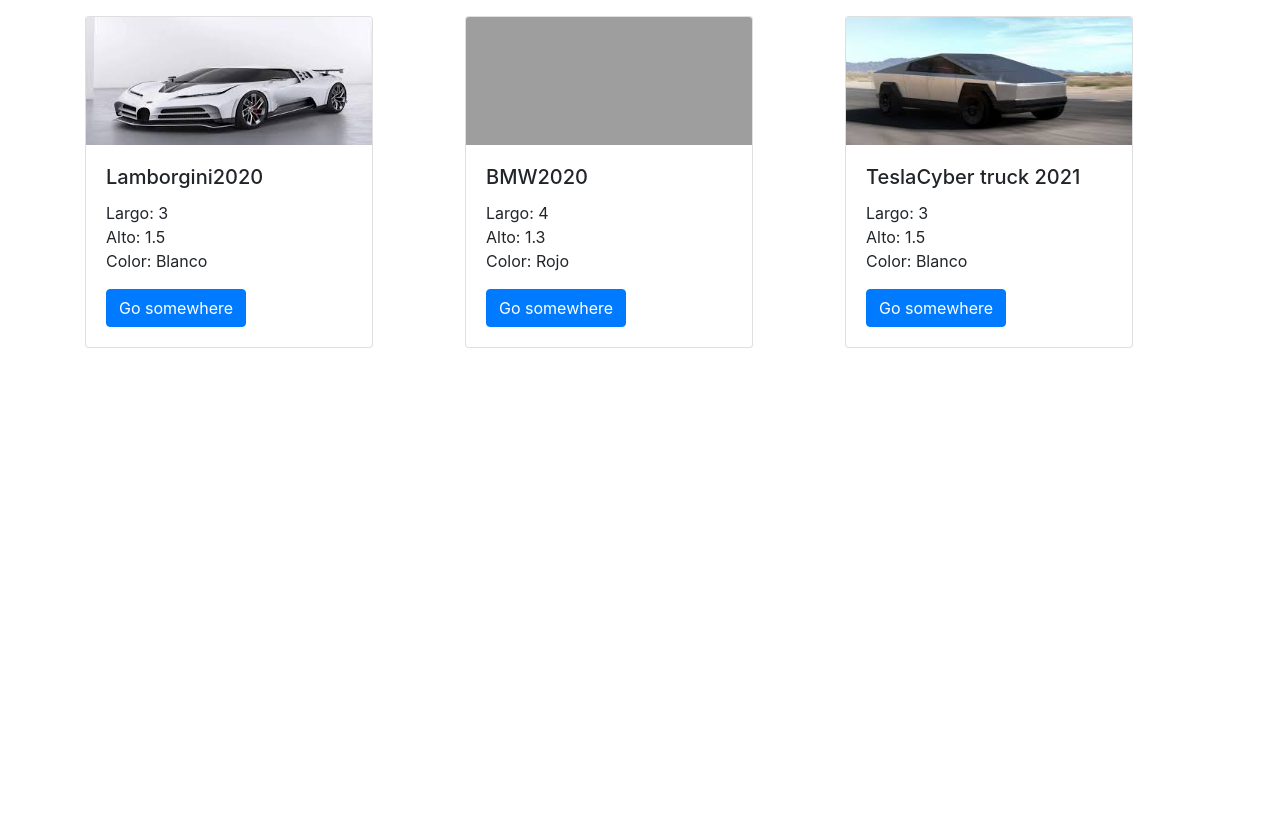
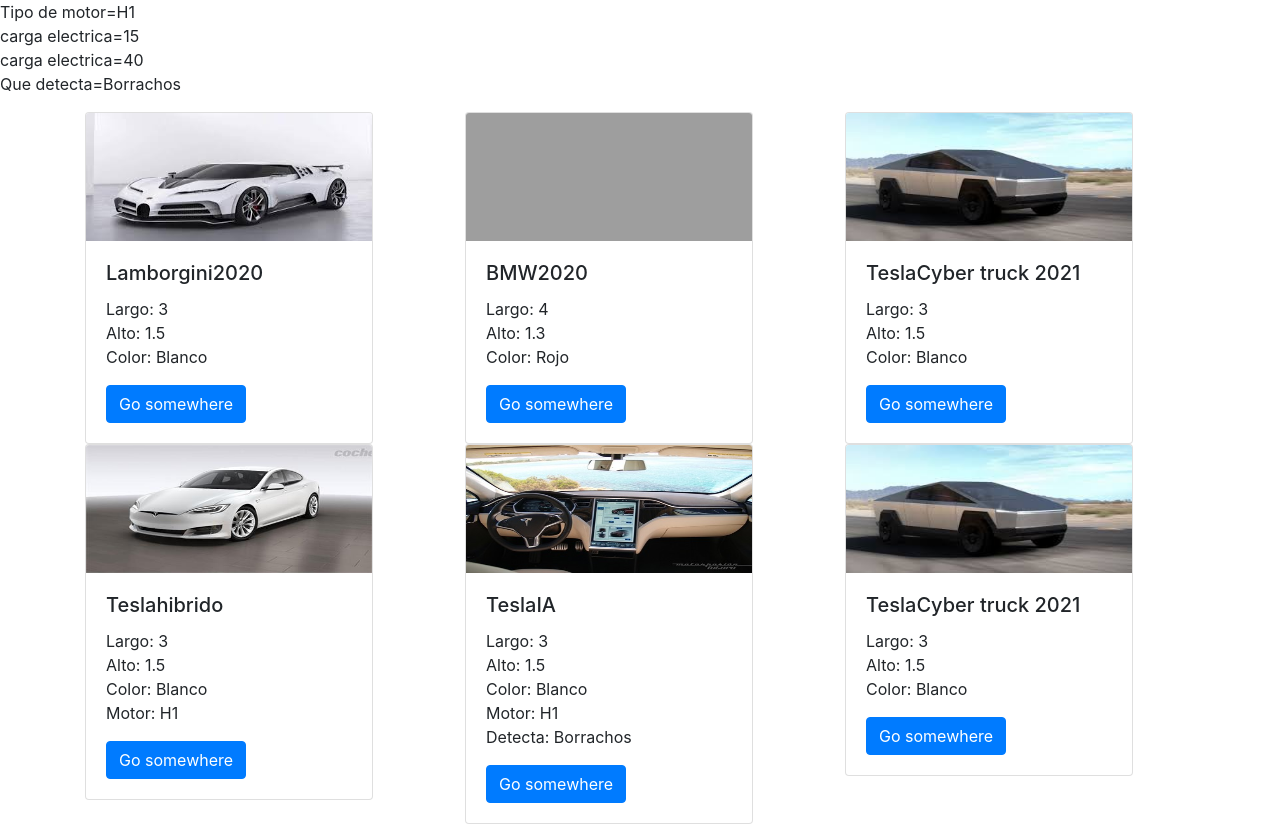
Before and after one commit to programadornovato/php, a PHP site: page /programacionOrientadaObjetos.php in a window 1280 px wide. Before the commit the page ends 348 px from the top, so only its background shows below. Run offline with PHP 8.4, Linux system fonts and the light colour scheme; grey boxes are pictures that could not be loaded.

Commit message:
Curso de PHP y MySql [31.- POO(Programación Orientada a Objetos (Herencia) parte 5)]
Video:
https://youtu.be/OnNZuDxpVZo

```diff
--- a/class/carro.php
+++ b/class/carro.php
@@ -1,37 +1,40 @@
 <?php
 class carro
 {
-        function __construct($marca,$modelo,$alto=1.5,$largo=3,$color="Blanco")
+    function __construct($marca, $modelo, $alto = 1.5, $largo = 3, $color = "Blanco")
     {
-            $this->marca=$marca;
-            $this->modelo=$modelo;
-            $this->alto=$alto;
-            $this->largo=$largo;
-            $this->color=$color;
+        $this->marca = $marca;
+        $this->modelo = $modelo;
+        $this->alto = $alto;
+        $this->largo = $largo;
+        $this->color = $color;
     }
-        function arrancar(){
-            $this->velocidad=0;
+    function arrancar()
+    {
+        $this->velocidad = 0;
     }
-        function acelerar($aceleracion){
-            $this->velocidad+=$aceleracion;
+    function acelerar($aceleracion)
+    {
+        $this->velocidad += $aceleracion;
     }
-        function giro($direccion){
-            if($direccion=="derecha"){
-                $this->angulo+=45;
-                if($this->angulo>=360){
-                    $this->angulo=0;
+    function giro($direccion)
+    {
+        if ($direccion == "derecha") {
+            $this->angulo += 45;
+            if ($this->angulo >= 360) {
+                $this->angulo = 0;
             }
         }
-            if($direccion=="izquierda"){
-                $this->angulo-=45;
-                if($this->angulo<=-360){
-                    $this->angulo=0;
+        if ($direccion == "izquierda") {
+            $this->angulo -= 45;
+            if ($this->angulo <= -360) {
+                $this->angulo = 0;
             }
         }
-
     }
-        function setImage($path){
-            $this->imagen=$path;
+    function setImage($path)
+    {
+        $this->imagen = $path;
     }
     var $marca;
     var $modelo;
@@ -42,3 +45,26 @@
     var $angulo;
     var $imagen;
 }
+
+class hibrido extends carro
+{
+    var $motor;
+    var $cargaElectrica;
+    function __construct($marca, $modelo, $alto = 1.5, $largo = 3, $color = "Blanco",$tipoMotor="H1")
+    {
+        parent::__construct($marca, $modelo, $alto, $largo, $color);
+        $this->motor=$tipoMotor;
+    }
+    function acelerar($aceleracion)
+    {
+        $this->velocidad += $aceleracion;
+        $this->cargaElectrica=$this->cargaElectrica+($aceleracion/2);
+    }
+}
+
+class IA extends hibrido{
+    var $detecta;
+    function setDetecta($queDetecta){
+        $this->detecta=$queDetecta;
+    }
+}
--- a/programacionOrientadaObjetos.php
+++ b/programacionOrientadaObjetos.php
@@ -27,8 +27,23 @@
     $bmw1->setImage("images/bmw.jpeg");
     $cybertruck1 = new carro("Tesla", "Cyber truck 2021");
     $cybertruck1->setImage("images/cyber.jpeg");
+
+    $teslaH=new hibrido("Tesla","hibrido");
+    echo "Tipo de motor=".$teslaH->motor."<br>";
+    $teslaH->setImage("images/H.jpeg");
+    $teslaH->acelerar(30);
+    echo "carga electrica=".$teslaH->cargaElectrica."<br>";
+    $teslaH->acelerar(50);
+    echo "carga electrica=".$teslaH->cargaElectrica."<br>";
+    $teslaI=new IA("Tesla","IA");
+    $teslaI->setImage("images/IA.jpg");
+    $teslaI->setDetecta("Borrachos");
+    echo "Que detecta=".$teslaI->detecta."<br>";
+
     ?>
     <div class="container mt-3">
+
+
         <div class="row">
 
             <div class="col-4">
@@ -84,6 +99,67 @@
             </div>
 
         </div>
+
+
+        <div class="row">
+
+            <div class="col-4">
+                <div class="card" style="width: 18rem;">
+                    <img src="<?php echo $teslaH->imagen; ?>" class="card-img-top" alt="...">
+                    <div class="card-body">
+                        <h5 class="card-title"><?php echo $teslaH->marca."".$teslaH->modelo; ?></h5>
+                        <p class="card-text">
+                            <?php
+                            echo "Largo: ".$teslaH->largo."<br>";
+                            echo "Alto: ".$teslaH->alto."<br>";
+                            echo "Color: ". $teslaH->color."<br>";
+                            echo "Motor: ". $teslaH->motor."<br>";
+                            ?>
+                        </p>
+                        <a href="#" class="btn btn-primary">Go somewhere</a>
+                    </div>
+                </div>
+            </div>
+
+
+            <div class="col-4">
+                <div class="card" style="width: 18rem;">
+                    <img src="<?php echo $teslaI->imagen; ?>" class="card-img-top" alt="...">
+                    <div class="card-body">
+                        <h5 class="card-title"><?php echo $teslaI->marca."".$teslaI->modelo; ?></h5>
+                        <p class="card-text">
+                            <?php
+                            echo "Largo: ".$teslaI->largo."<br>";
+                            echo "Alto: ".$teslaI->alto."<br>";
+                            echo "Color: ". $teslaI->color."<br>";
+                            echo "Motor: ". $teslaI->motor."<br>";
+                            echo "Detecta: ". $teslaI->detecta."<br>";
+                            ?>
+                        </p>
+                        <a href="#" class="btn btn-primary">Go somewhere</a>
+                    </div>
+                </div>
+            </div>
+
+            <div class="col-4">
+                <div class="card" style="width: 18rem;">
+                    <img src="<?php echo $cybertruck1->imagen; ?>" class="card-img-top" alt="...">
+                    <div class="card-body">
+                        <h5 class="card-title"><?php echo $cybertruck1->marca."".$cybertruck1->modelo; ?></h5>
+                        <p class="card-text">
+                            <?php
+                            echo "Largo: ".$cybertruck1->largo."<br>";
+                            echo "Alto: ".$cybertruck1->alto."<br>";
+                            echo "Color: ". $cybertruck1->color."<br>";
+                            ?>
+                        </p>
+                        <a href="#" class="btn btn-primary">Go somewhere</a>
+                    </div>
+                </div>
+            </div>
+
+        </div>
+
     </div>
 </body>
 
```
Also changed, not shown: images/H.jpeg (added), images/IA.jpg (added). Lines whose indentation alone changed are shown as unchanged.
